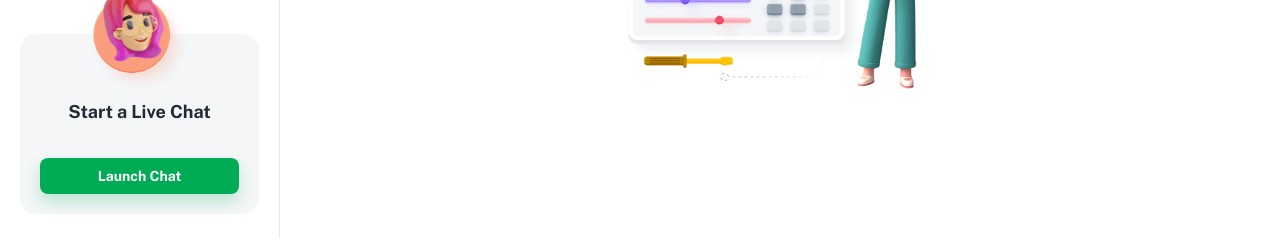
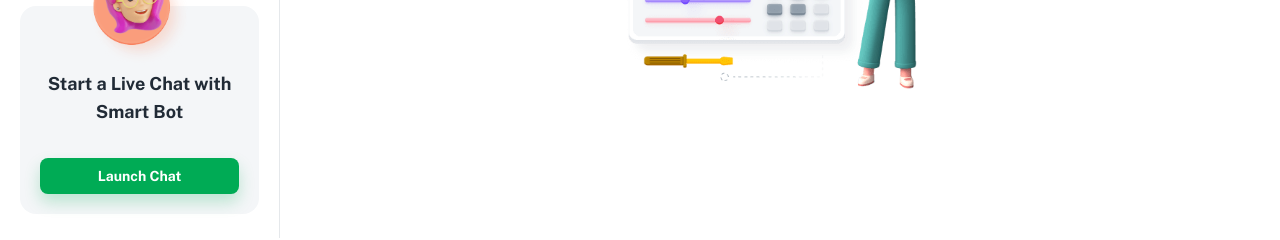
Before and after one commit to flawlesscode254/nelcom-courses, a React (Create React App) app: page /main/courses in a window 1280 px wide. Shown: the part 562-802 px from the top of the page. Built offline with nearby package versions, Linux system fonts and the light colour scheme; no server answers; a web font is replaced by a local one.

Commit message:
added bot chat

```diff
--- a/src/layouts/dashboard/DashboardSidebar.js
+++ b/src/layouts/dashboard/DashboardSidebar.js
@@ -101,7 +101,7 @@ export default function DashboardSidebar({ isOpenSidebar, onCloseSidebar }) {
 
           <Box sx={{ textAlign: 'center' }}>
             <Typography gutterBottom variant="h6">
-              Start a Live Chat
+              Start a Live Chat with Smart Bot
             </Typography>
           </Box>
 
```
